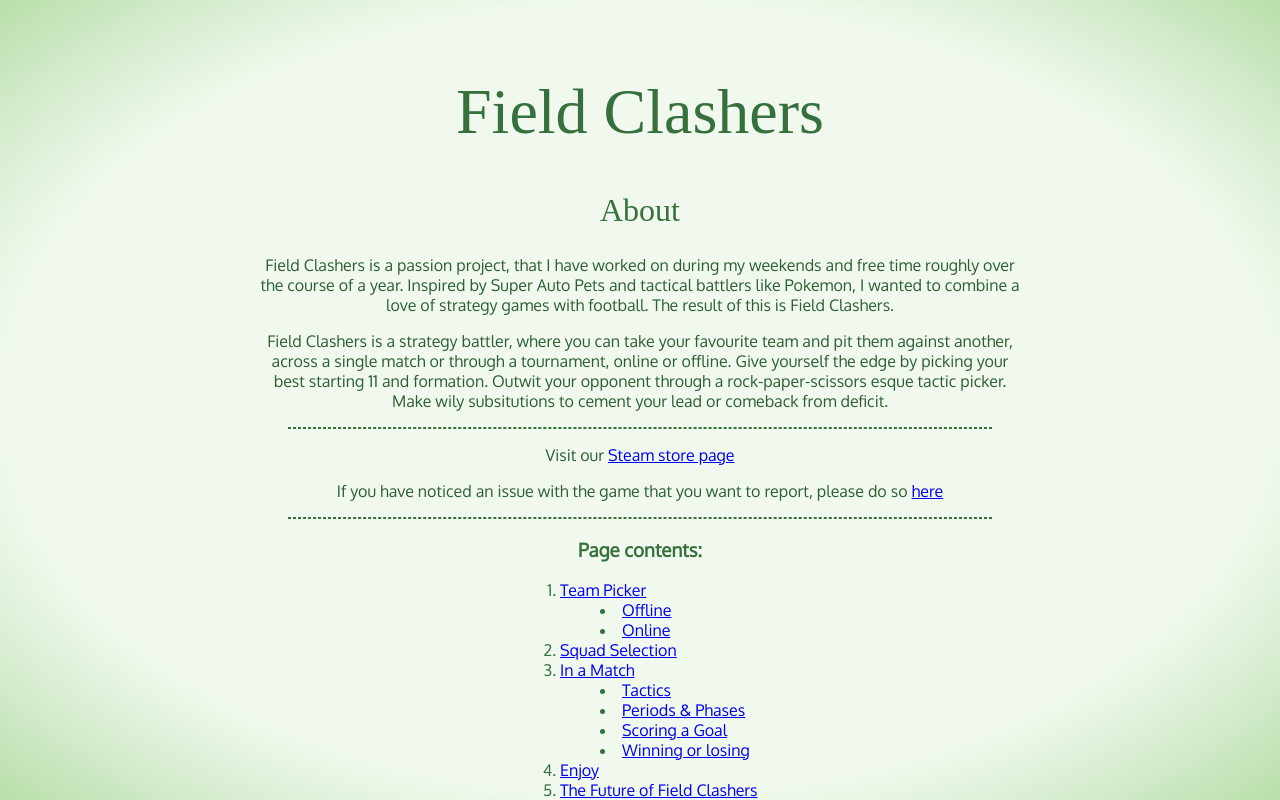
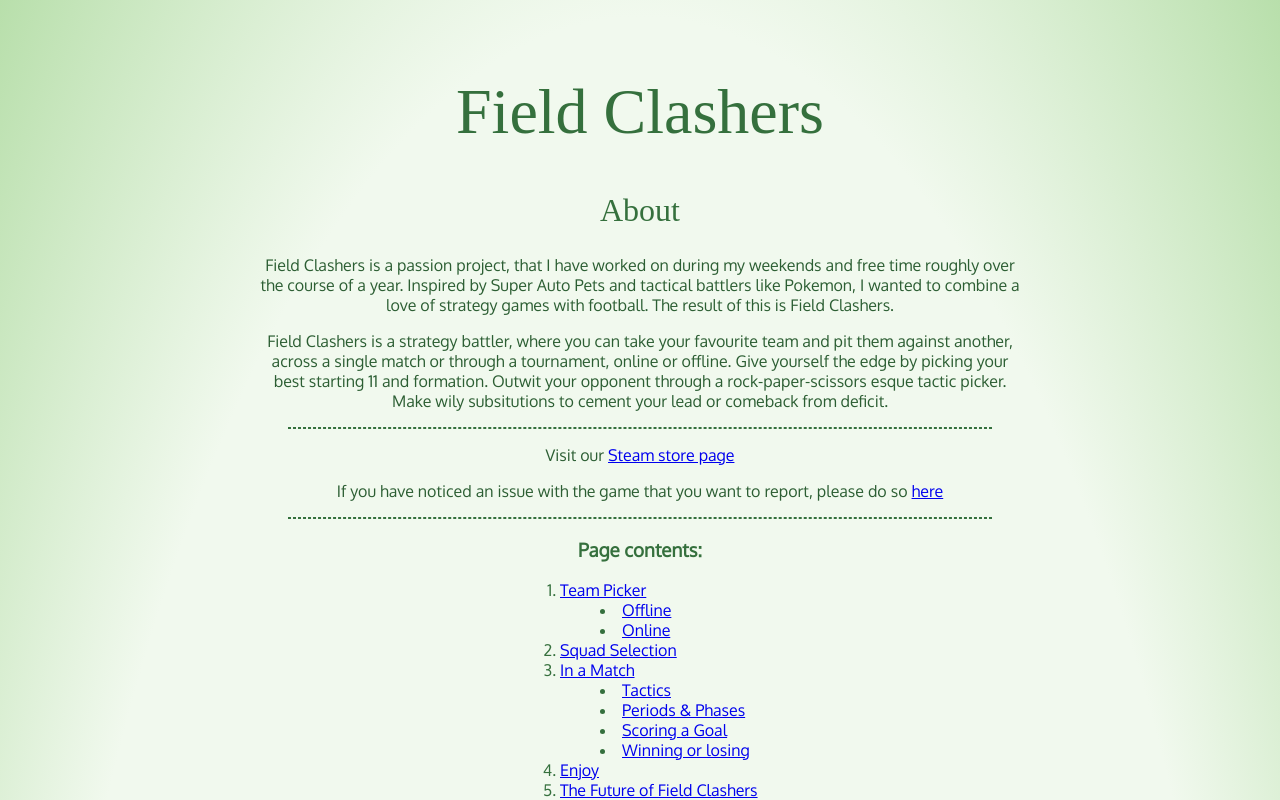
Before and after one commit to ahuggett26/website, a React (Create React App) app: page /apps/field-clashers in a window 1280 px wide. Shown: the top 800 px of the page. Built offline with nearby package versions, Linux system fonts and the light colour scheme; a web font is replaced by a local one.

Commit message:
Fix shared background

```diff
--- a/src/components/apps/fieldClashers/FieldClashersHome.scss
+++ b/src/components/apps/fieldClashers/FieldClashersHome.scss
@@ -3,13 +3,11 @@
 // Londrina Solid is imported directly here as this is the only place where we want to use it
 @import url('https://fonts.googleapis.com/css2?family=Londrina+Solid&display=swap');
 
-.background {
+.field-clashers-home-background {
     background-image: radial-gradient(#F1F9EE 70%, #B8DFAB);
 
     width: 100vw;
     min-height: 100vh;
-    overflow-x: hidden;
-}
 
     .markdown {
         width: 60%;
@@ -55,3 +53,4 @@
             }
         }
     }
+}
--- a/src/components/apps/fieldClashers/FieldClashersHome.tsx
+++ b/src/components/apps/fieldClashers/FieldClashersHome.tsx
@@ -21,7 +21,7 @@ class FieldClashersHome extends Component<{}, State> {
 
   render() {
     return (
-      <div className="background">
+      <div className="field-clashers-home-background">
         <ReactMarkdown
           className="markdown"
           children={this.state.indexMarkdown}
--- a/src/index.css
+++ b/src/index.css
@@ -11,3 +11,7 @@ code {
   font-family: source-code-pro, Menlo, Monaco, Consolas, 'Courier New',
     monospace;
 }
+
+#root {
+  overflow-x: hidden;
+}
```
Lines whose indentation alone changed are shown as unchanged.
